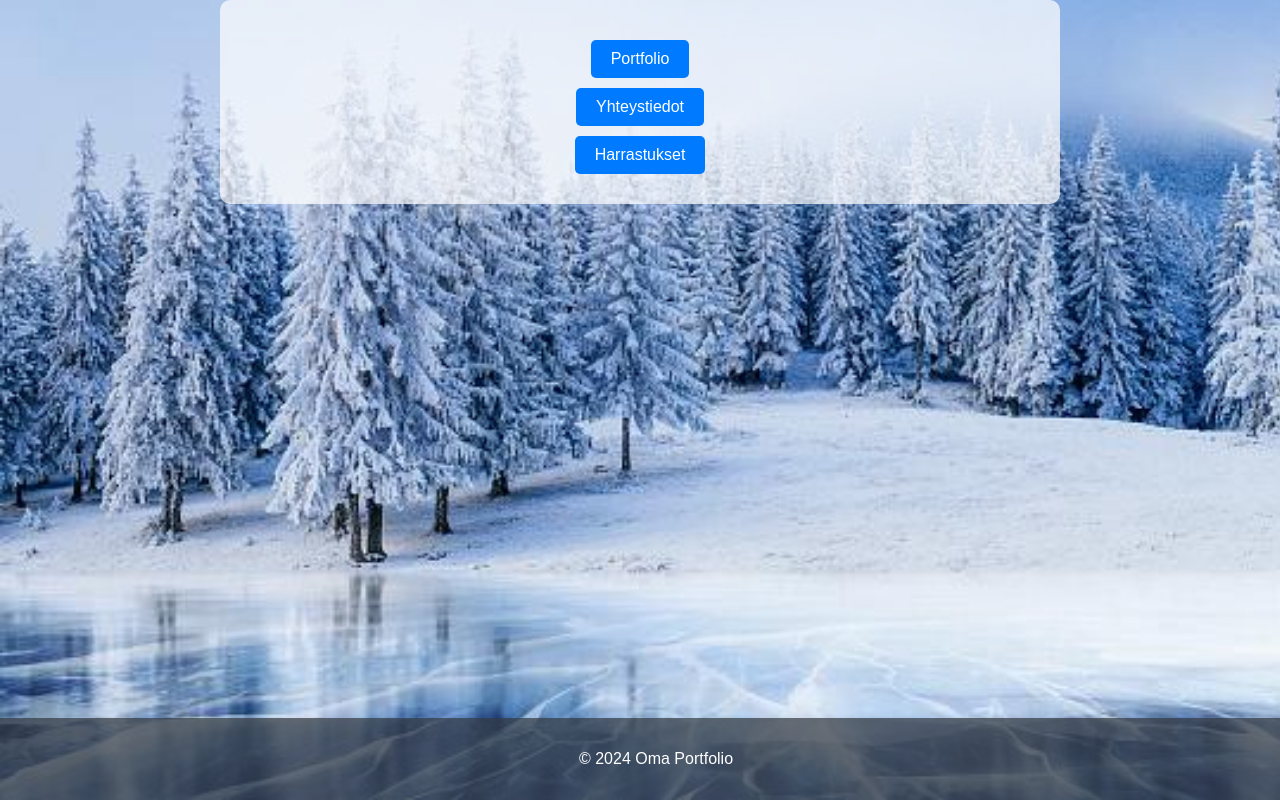
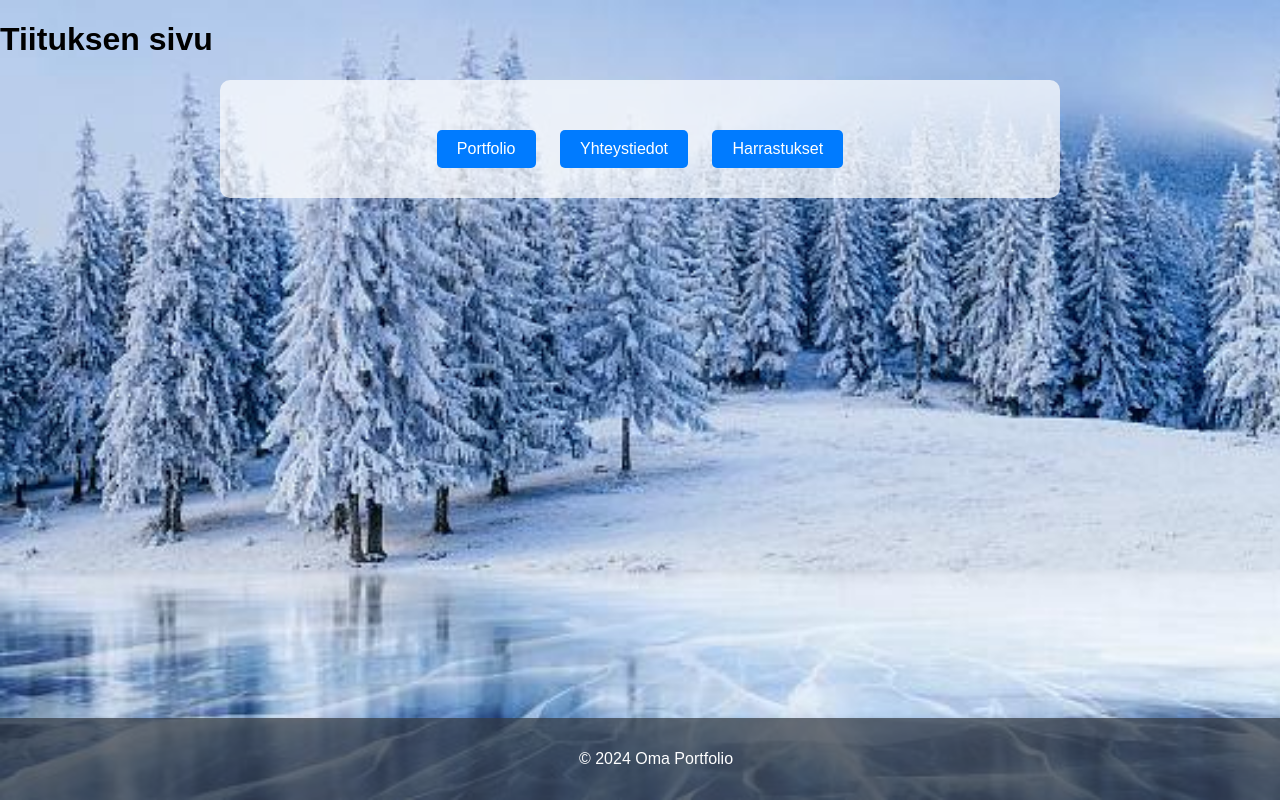
Before and after one commit to tiitux1/tiitux1.github.io, a plain HTML site: page index.html in a window 1280 px wide. Drawn offline with Linux system fonts and the light colour scheme.

Commit message:
Update index.html

```diff
--- a/index.html
+++ b/index.html
@@ -13,9 +13,6 @@
       background-size: cover;
       background-repeat: no-repeat;
       background-attachment: fixed;
-    }
-    header {
-      display: none;
     }
     .container {
       max-width: 800px;
@@ -47,9 +44,9 @@
       padding: 10px 20px;
       text-align: center;
       text-decoration: none;
-      display: block;
+      display: inline-block;
       font-size: 16px;
-      margin: 10px auto;
+      margin: 10px;
       cursor: pointer;
       border-radius: 5px;
       transition: background-color 0.3s ease, transform 0.1s;
@@ -63,6 +60,10 @@
   </style>
 </head>
 <body>
+  <header>
+    <h1>Tiituksen sivu</h1>
+  </header>
+
   <div class="container">
     <div class="tab-content" id="portfolio">
       <h2>Portfolio</h2>
@@ -82,9 +83,9 @@
     </div>
 
     <div class="button-container">
-      <button class="button" onclick="scrollToContent('portfolio')">Portfolio</button>
-      <button class="button" onclick="scrollToContent('contact')">Yhteystiedot</button>
-      <button class="button" onclick="scrollToContent('hobbies')">Harrastukset</button>
+      <button class="button" onclick="showContent('portfolio')">Portfolio</button>
+      <button class="button" onclick="showContent('contact')">Yhteystiedot</button>
+      <button class="button" onclick="showContent('hobbies')">Harrastukset</button>
     </div>
   </div>
 
@@ -93,10 +94,9 @@
   </footer>
 
   <script>
-    function scrollToContent(tabName) {
+    function showContent(tabName) {
       var content = document.getElementById(tabName);
       content.style.display = "block";
-      content.scrollIntoView({ behavior: 'smooth' });
     }
   </script>
 </body>
```
